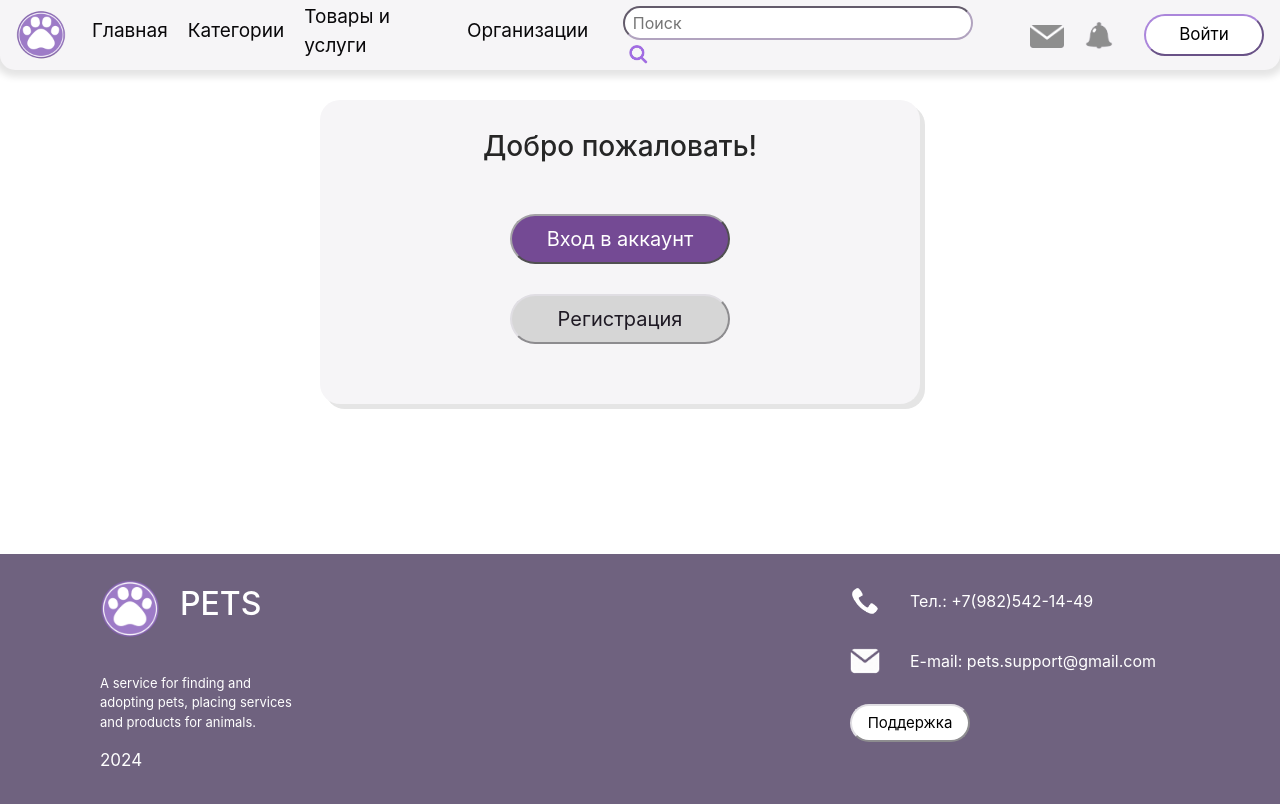
After one commit to alisa9969/PETS, a Flask app: page /autorization in a window 1280 px wide. The commit adds this page. Run offline with Flask 3, Linux system fonts and the light colour scheme; some libraries are stand-ins or nearby versions.

Commit message:
переход на страницу, добавление окна с кнопками входа и регистрации

```diff
--- a/main.py
+++ b/main.py
@@ -17,6 +17,12 @@ def index():
 def profile():
     return render_template('profile.html')
 
+@app.route('/login')
+def login():
+    return render_template('login.html')
+@app.route('/autorization')
+def autoriz():
+    return render_template('autorization.html')
 
 @app.route('/register', methods=['GET', 'POST'])
 def register():
--- a/static/css/style.css
+++ b/static/css/style.css
@@ -8,11 +8,11 @@ nav {
     height: 70px;
     }
 .footer{
-    margin-top: 200px;
+    margin-top: 150px;
     padding-left: 100px;
     padding-top: 30px;
     align-items: start;
-    height: 240px;
+    height: 250px;
     display: block;
     background: #6f627f;
     color: #fff;
@@ -50,6 +50,7 @@ div{
  margin-top: 40px;
 }
 .main_div {
+    box-shadow: 5px 5px 0px 0px #e5e5e5;
     border-radius: 20px;
     background-color: #fff;
     }
@@ -73,6 +74,7 @@ div{
     justify-content: center;
     margin-left: 235px;
     margin-top: 30px;
+    box-shadow: 5px 5px 0px 0px #e5e5e5;
 }
 .content{
     border-radius: 20px;
@@ -147,7 +149,41 @@ div{
 
 
     /* buttons */
-
+.img_a {
+    margin-left: 20px;
+}
+.b_reg {
+    color: #1f1a24;
+    background: #d6d6d6;
+    border-radius: 30px;
+    border-color: #e0dee3;
+    justify-items: center;
+    outline:none;
+    padding: 6px;
+    width: 220px;
+    font-size: 20px;
+    height: 50px;
+    margin-bottom: 30px;
+}
+.b_reg:hover{
+    background: #c5bfc9;
+}
+.b_login{
+    color: #fff;
+    background: #744a94;
+    border-radius: 30px;
+    border-color: #a4a2a6;
+    justify-items: center;
+    outline:none;
+    padding: 6px;
+    width: 220px;
+    font-size: 20px;
+    height: 50px;
+    margin-bottom: 30px;
+}
+.b_login:hover{
+    background: #5f347f;
+}
 .butt2 {
     color: #fff;
     background: #744a94;
@@ -184,7 +220,7 @@ div{
     border-radius: 30px;
     border-color: #ab86db;
     padding: 6px;
-    margin-right: 20px;
+    margin-left: 30px;
     width: 120px;
     background: #fff;
 }
--- /dev/null
+++ b/templates/autorization.html
@@ -0,0 +1,9 @@
+{% extends "base.html" %}
+
+{% block content %}
+<div class="content2">
+<h3 style="margin-bottom: 50px; color: #262626">Добро пожаловать!</h3>
+    <a href='/login'><button class="b_login">Вход в аккаунт</button></a><br>
+    <a href='/register'><button class="b_reg">Регистрация</button></a>
+</div>
+{% endblock %}
--- a/templates/base.html
+++ b/templates/base.html
@@ -15,10 +15,10 @@
 <header>
     <nav class="navbar navbar-light">
         <div>
-            <a class="navbar-brand" href="#"><img src="/static/img/logo.png" width="50px"></a>
+            <a class="navbar-brand" href="/"><img src="/static/img/logo.png" width="50px"></a>
             <ul class="un">
                 <li>
-                    <a class="link" href="#">Главная</a>
+                    <a class="link" href="/">Главная</a>
                 </li>
                 <li>
                     <a class="link" href="#">Категории</a>
@@ -43,11 +43,11 @@
             </ul>
             <form class="search_f">
                 <input placeholder=" Поиск">
-                <button class="img"><img src="/static/img/search_logo.png" height="20px"></button>
+                <a class="img_a" href=''><img src="/static/img/search_logo.png" height="20px"></a>
             </form>
-            <button class="img"><img src="/static/img/chat2.png" height="23px" alt="сообщения"></button>
-            <button class="img"><img src="/static/img/bell.png" height="27px" alt="уведомления"></button>
-            <button class="login">Войти</button>
+            <a class="img_a"><img src="/static/img/chat2.png" height="23px" alt="сообщения"></a>
+            <a class="img_a"><img src="/static/img/bell.png" height="27px" alt="уведомления"></a>
+            <a href='/autorization'><button class="login">Войти</button></a>
         </div>
     </nav>
 </header>
@@ -74,7 +74,7 @@
             <div class="cont">
                 <img src="/static/img/email.png"><p>E-mail: pets.support@gmail.com</p>
             </div>
-            <button class="butt">Поддержка</button>
+            <a><button class="butt">Поддержка</button></a>
         </div>
     </div>
 </footer>
--- a/templates/register.html
+++ b/templates/register.html
@@ -2,7 +2,7 @@
 
 {% block content %}
 <div class="content2">
-<h3 style="margin-bottom: 15px; color: #705187">Регистрация</h3>
+<h3 style="margin-bottom: 15px; color: #262626">Регистрация</h3>
 <form action="" method="post" class="f">
 
     {{ form.csrf_token }}
@@ -52,7 +52,7 @@
         {% endfor %}
     </p>
     <p>{{ form.submit (class='butt2')}}</p>
-    <p class='error'>{{message}}</p>
+    <h4 class='error'>{{message}}</h4>
 </form>
 </div>
 {% endblock %}
```
Also changed, not shown: templates/login.html (+3 -51 lines).
